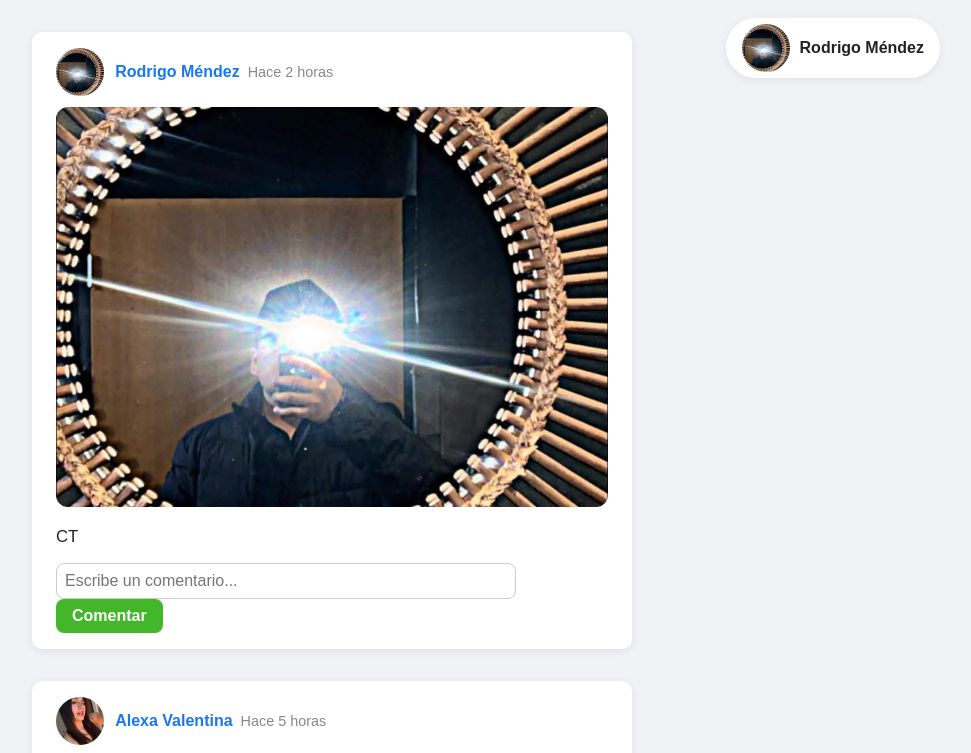
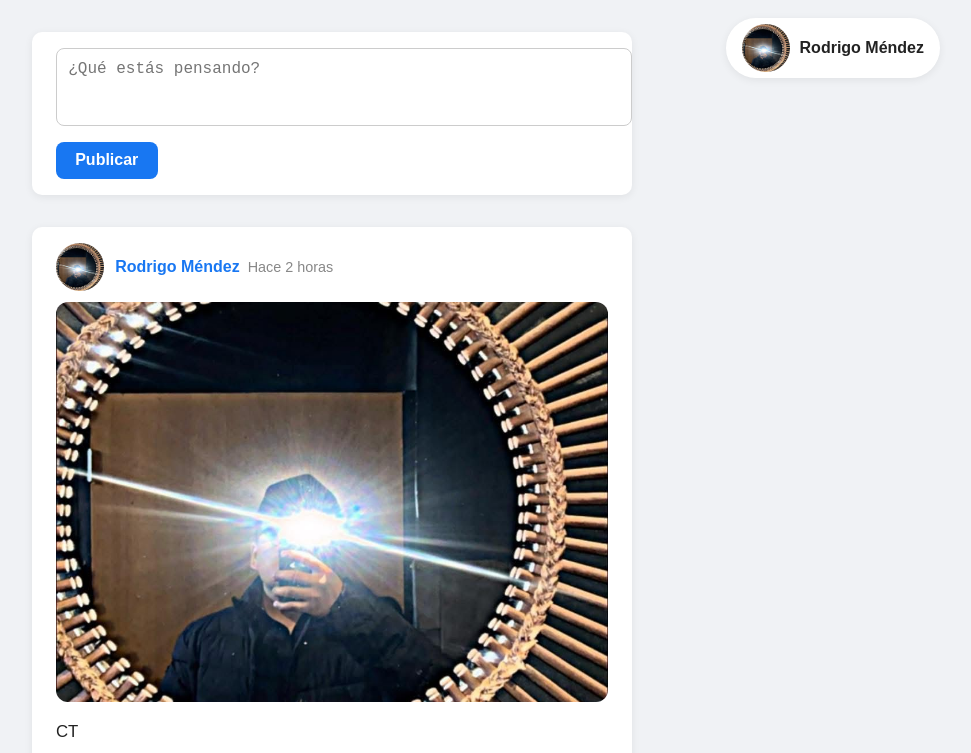
Before and after one commit to romemz/feed, a plain HTML site: page index.html in a window 1280 px wide. Shown: the top 753 px of the page, without its empty margins (308-1279 px from the left). Drawn offline with Linux system fonts and the light colour scheme.

Commit message:
Update index.html

```diff
--- a/index.html
+++ b/index.html
@@ -15,6 +15,11 @@
             <span style="font-weight:bold;color:#222;">Rodrigo Méndez</span>
         </div>
         <main class="feed" style="margin-left:auto;margin-right:auto;">
+
+            <div class="post-box">
+                <textarea placeholder="¿Qué estás pensando?" rows="3"></textarea>
+                <button>Publicar</button>
+            </div>
             <div class="post">
                 <div class="post-header">
                     <img src="image/image1.jpg" alt="Perfil">
```
